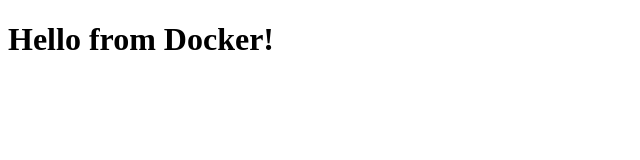
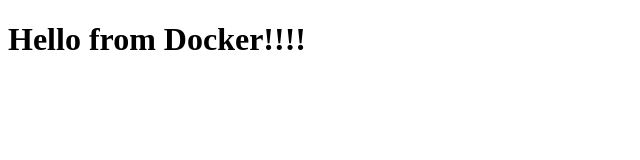
Before and after one commit to manaswi-10/ci, a plain HTML site: page Html/index.html in a window 1280 px wide. Shown: the full height of the page, 0-640 px from the left. Drawn offline with Linux system fonts and the light colour scheme.

Commit message:
Update index.html

```diff
--- a/Html/index.html
+++ b/Html/index.html
@@ -4,6 +4,6 @@
 <title>My Website</title>
 </head>
 <body>
-<h1>Hello from Docker!</h1>
+<h1>Hello from Docker!!!!</h1>
 </body>
 </html>
```
